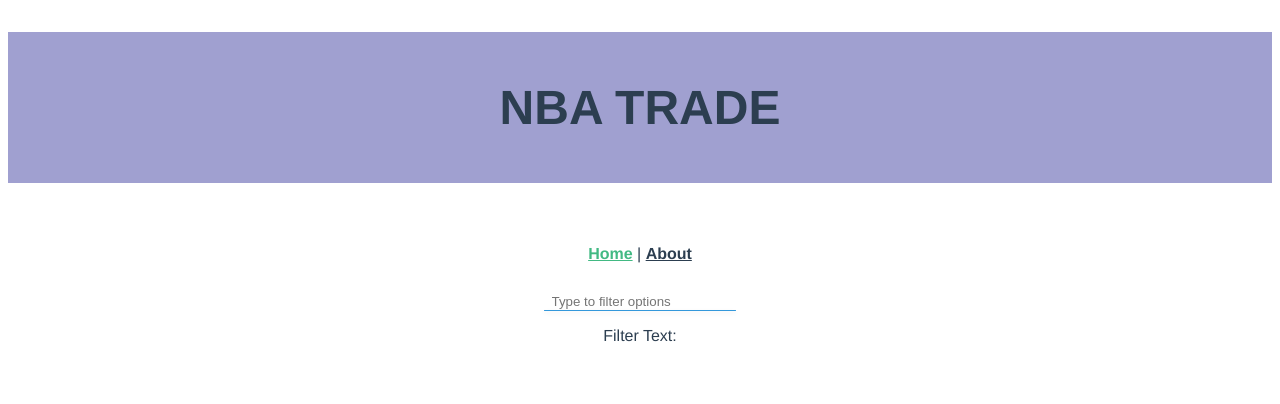
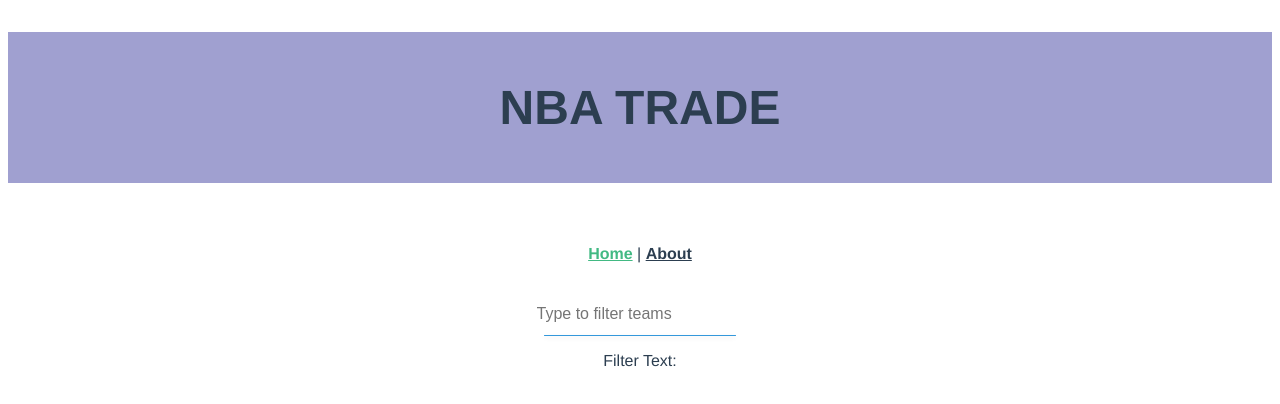
Before and after one commit to RaspingHare3640/IrvineHacks, a Vue app in the folder frontend/: page / in a window 1280 px wide. Shown: the top 404 px of the page. Built offline with nearby package versions, Linux system fonts and the light colour scheme.

Commit message:
Added form styles

```diff
--- a/frontend/src/views/HomeView.vue
+++ b/frontend/src/views/HomeView.vue
@@ -2,7 +2,7 @@
   <div class="home">
     <div>
     <div class="inp-cont">
-      <input class="team-input" @click="toggleDropdown" v-model="filterText" placeholder="Type to filter options" />
+      <input class="team-input" @click="toggleDropdown" v-model="filterText" placeholder="Type to filter teams" />
     </div>
 
     <div class="custom-dropdown">
@@ -99,26 +99,22 @@
     justify-content: center;
     align-items: center;
   }
-  .filter-input {
-  width: 100px;
-  padding: 8px;
-  margin-bottom: 10px;
-  border: 1px solid #ccc;
-  border-radius: 4px;
-  font-size: 2em;
-}
 
 .team-input {
+  display: flex;
+  justify-content: center;
+  align-items: center;
   -webkit-appearance: none;
   outline: none;
   border: none;
+  /* width: 200px; */
+  border-radius: 4em;
   transition: border 1s ease-in-out;
+  font-size: 1em;
+  padding: 0.75em;
 }
 
-/* .team-input:hover {
-  border-bottom: 2px solid #3498db
 
-} */
 
 .custom-dropdown {
   display: flex;
```
